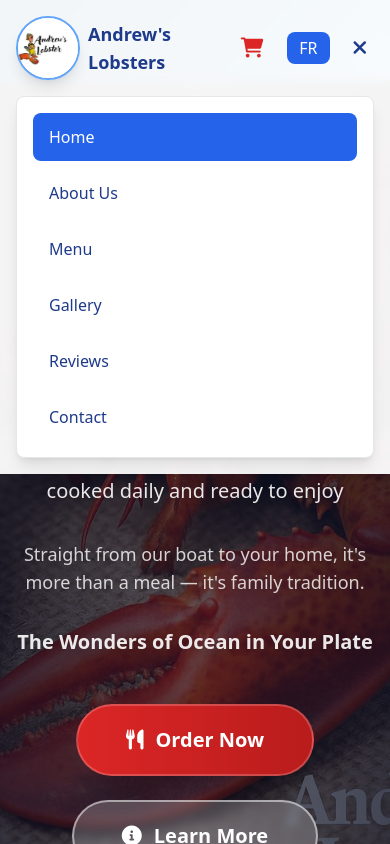
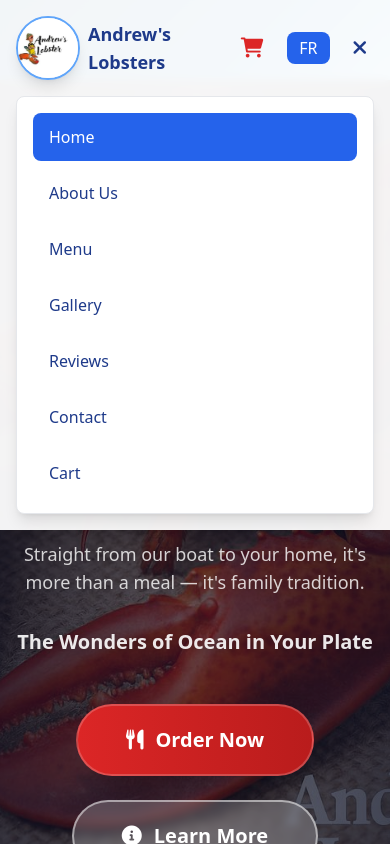
Before and after one commit to Guindo97/andrewlobsters, a React (Vite) app: page / in a window 390 px wide. Both pictures are taken after a click on the button 357 px from the left and 48 px from the top of the page. Shown: the top 844 px of the page. Built offline with nearby package versions, Linux system fonts and the light colour scheme.

Commit message:
commit cart mobile

```diff
--- a/src/components/Gallery.jsx
+++ b/src/components/Gallery.jsx
@@ -3,7 +3,7 @@ import React, { useState } from 'react';
 const Gallery = ({ t }) => {
   // Photos par défaut
   const defaultPhotos = [
-    { id: 1, url: '/images/homard.jpg', caption: 'Fresh Lobster' },
+    { id: 1, url: '/images/seafood.jpg', caption: 'Fresh Lobster' },
     { id: 2, url: '/images/waymaker.jpg', caption: 'Waymaker Boat' },
     { id: 3, url: '/images/location.jpg', caption: 'Our Location' },
     { id: 4, url: '👨‍🍳', caption: 'Andrew Cooking' }
@@ -131,7 +131,7 @@ const Gallery = ({ t }) => {
   };
 
   return (
-    <section className="py-20 relative overflow-hidden" style={{ backgroundImage: 'url(/images/seafood.jpg)', backgroundSize: 'contain', backgroundPosition: 'center', backgroundRepeat: 'no-repeat' }}>
+    <section className="py-20 bg-gradient-to-br from-gray-50 via-white to-blue-50 relative overflow-hidden">
       {/* Background Elements */}
       <div className="absolute inset-0">
         <div className="absolute top-20 left-20 w-40 h-40 bg-blue-100 rounded-full opacity-30 animate-pulse"></div>
--- a/src/components/Header.jsx
+++ b/src/components/Header.jsx
@@ -100,7 +100,7 @@ const Header = ({ currentSection, setCurrentSection, language, setLanguage, cart
         {isMobileMenuOpen && (
           <div className="md:hidden mt-4 bg-white rounded-lg shadow-lg border">
             <nav className="flex flex-col space-y-2 p-4">
-            {['home', 'about', 'menu', 'gallery', 'reviews', 'contact'].map(section => (
+            {['home', 'about', 'menu', 'gallery', 'reviews', 'contact', 'cart'].map(section => (
               <button
                 key={section}
                 onClick={() => {
```
